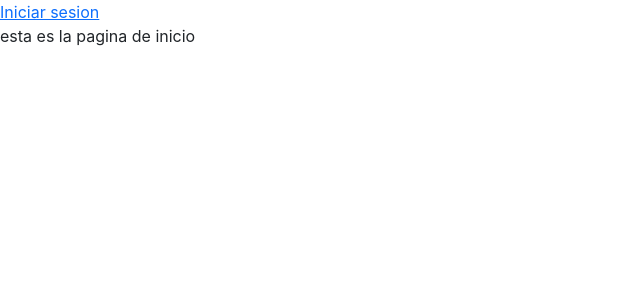
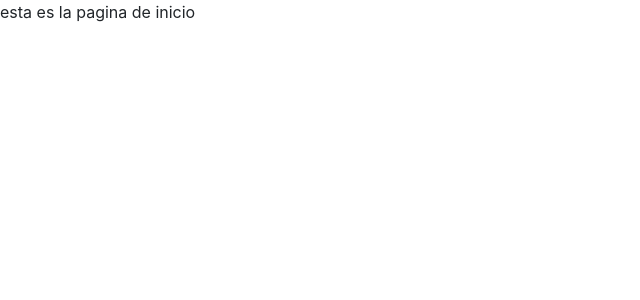
Before and after one commit to Technology-Warfare/Project-ciclo3, a React (Create React App) app in the folder tesla/: page /login in a window 1280 px wide. Shown: the top 300 px of the page, without its empty margins (0-640 px from the left). Built offline with nearby package versions, Linux system fonts and the light colour scheme.

Commit message:
correccion errores navbar

```diff
--- a/tesla/src/App.js
+++ b/tesla/src/App.js
@@ -2,7 +2,6 @@ import React from 'react';
 import {HashRouter, Switch, Route} from 'react-router-dom';
 
 import './App.css';
-import Navbar from './components/Navbar';
 import home from './Pages/home';
 import login from './Pages/login';
 import Registro from './Pages/registro';
@@ -12,7 +11,6 @@ function App() {
   return (
     <div>
       <HashRouter>
-        <Navbar />
         <Switch>
           <Route exact
             path="/"
```
